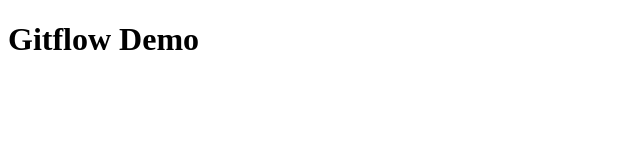
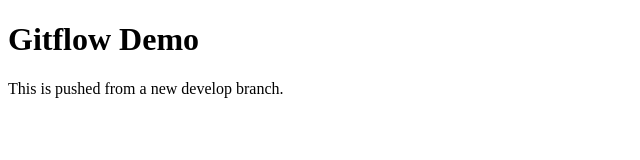
Before and after one commit to musicjoeyoung/gitflow-demo2, a plain HTML site: page index.html in a window 1280 px wide. Shown: the whole page, without its empty margins (0-640 px from the left). Drawn offline with Linux system fonts and the light colour scheme.

Commit message:
new develop branch

```diff
--- a/index.html
+++ b/index.html
@@ -8,5 +8,6 @@
   </head>
   <body>
     <h1>Gitflow Demo</h1>
+    <p>This is pushed from a new develop branch.</p>
   </body>
 </html>
```
